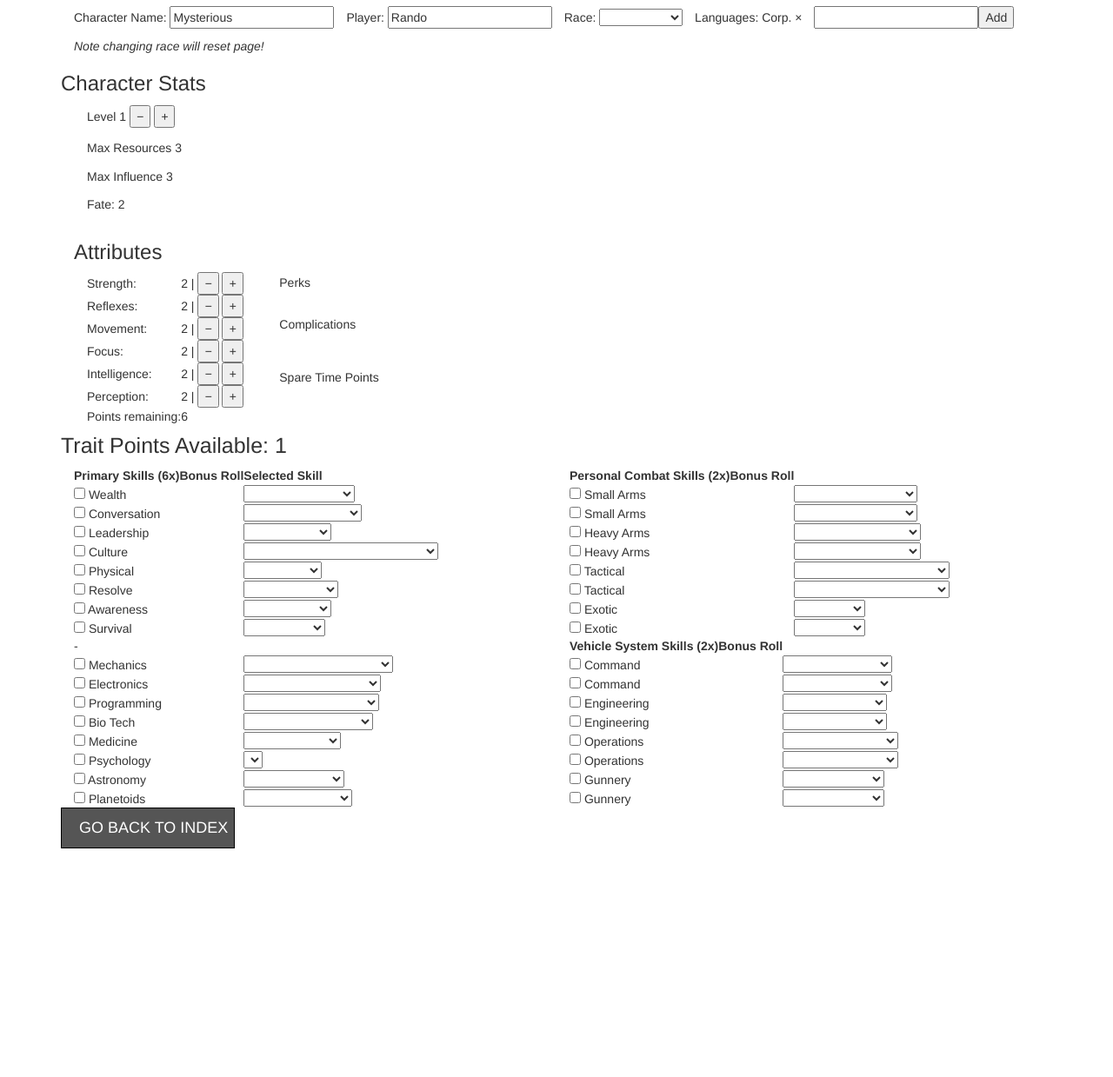
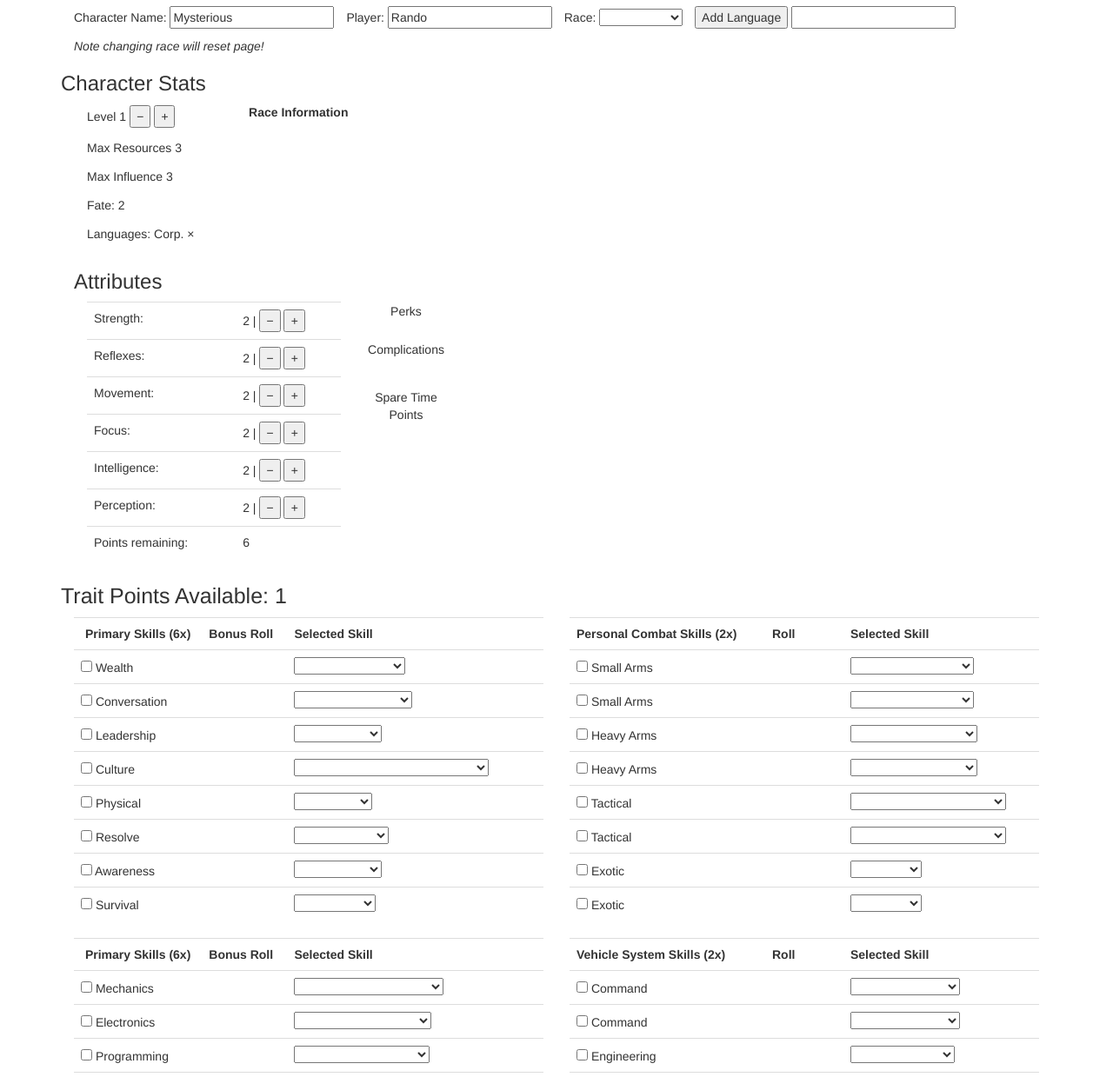
Before and after one commit to Einlanzerous/FECharCreation, a plain HTML site: page core/create.html in a window 1280 px wide. Shown: the part 56-1295 px from the top of the page at 87% size. Before the commit the page ends 1032 px from the top, so only its background shows below. Drawn offline with nearby package versions, Linux system fonts and the light colour scheme.

Commit message:
Bootstrap tables turned on for create page

```diff
--- a/core/create.html
+++ b/core/create.html
@@ -48,21 +48,15 @@
                     </div>
                 </li>
                 <li>
-                    <div ng-repeat="x in lang">
-                        Languages: {{x}}
-                        <span ng-click="remLang($index)">&times;</span>
-                    </div>
-                </li>
-                <li>
                     <div>
-                        <input ng-model="addMe"><button ng-click="addLang()">
-                        Add
-                    </button>
+                        <button ng-click="addLang()">
+                            Add Language
+                        </button>
+                        <input ng-model="addMe">
                     </div>
                 </li>
             </ul>
-        </div>
-        <div class="container">
+
             <i>Note changing race will reset page!</i>
         </div>
         <h3 class="separator">
@@ -70,7 +64,7 @@
         </h3>
         <div class="container">
             <div class="row">
-                <div class="col-md-12">
+                <div class="col-md-6">
                     <p>
                         Level {{level}}
                         <button ng-click="decLevel()">
@@ -89,6 +83,21 @@
                     <p>
                         Fate: {{fate}}
                     </p>
+                    <p ng-repeat="x in lang">
+                        Languages: {{x}} <span ng-click="remLang($index)">&times;</span>
+                    </p>
+                </div>
+                <div class="col-md-6">
+                    <table>
+                        <tr>
+                            <th>
+                                Race Information
+                            </th>
+                            <td class="raceInformation">
+
+                            </td>
+                        </tr>
+                    </table>
                 </div>
             </div>
         </div>
@@ -97,8 +106,8 @@
                 <h3 class="Separator">
                     Attributes
                 </h3>
-                <div class="col-md-6">
-                    <table>
+                <div class="col-md-8">
+                    <table class="table">
                         <tr>
                             <td>
                                 Strength:
@@ -194,7 +203,7 @@
                     </table>
 
                 </div>
-                <div class="col-md-6">
+                <div class="col-md-4">
                     <p>
                         Perks
                     </p>
@@ -223,14 +232,14 @@
         </div>
         <div class="col-md-6">
             <div>
-                <table>
-                    <th>
+                <table class="table">
+                    <th class="col-md-4">
                         Primary Skills (6x)
                     </th>
-                    <th>
+                    <th class="col-md-2">
                         Bonus Roll
                     </th>
-                    <th>
+                    <th class="col-md-6">
                         Selected Skill
                     </th>
                     <tr>
@@ -337,11 +346,17 @@
                             <select ng-model="primarySkills.survival" ng-options="x for x in primarySkillList.survival"></select>
                         </td>
                     </tr>
-                    <tr>
-                        <td>
-                            -
-                        </td>
-                    </tr>
+                </table>
+                <table class="table">
+                    <th class="col-md-4">
+                        Primary Skills (6x)
+                    </th>
+                    <th class="col-md-2">
+                        Bonus Roll
+                    </th>
+                    <th class="col-md-6">
+                        Selected Skill
+                    </th>
                     <tr>
                         <td>
                             <form>
@@ -450,12 +465,15 @@
             </div>
         </div>
         <div class="col-md-6">
-            <table>
-                <th>
+            <table class="table">
+                <th class="col-md-5">
                     Personal Combat Skills (2x)
                 </th>
-                <th>
-                    Bonus Roll
+                <th class="col-md-2">
+                    Roll
+                </th>
+                <th class="col-md-5">
+                    Selected Skill
                 </th>
                 <tr>
                     <td>
@@ -562,12 +580,15 @@
                     </td>
                 </tr>
             </table>
-            <table>
-                <th>
+            <table class="table">
+                <th class="col-md-5">
                     Vehicle System Skills (2x)
                 </th>
-                <th>
-                    Bonus Roll
+                <th class="col-md-2">
+                    Roll
+                </th>
+                <th class="col-md-5">
+                    Selected Skill
                 </th>
                 <tr>
                     <td>
--- a/core/create_apps.js
+++ b/core/create_apps.js
@@ -324,7 +324,7 @@ app.controller('ctrl', function ($scope) {
         programming: ["Software Engineering", "Hacking", "Artificial Intelligence", "Security Systems", "Datastream"],
         bio_tech: ["Genetic Engineering", "Bio-Weaponry", "Biological Systems", "Bio-Chemistry", "Augmentation"],
         medicine: ["Medical Care", "Pharmacology", "Surgery", "Physiotherapy", "Anatomy"],
-        Psychology: ["Psionchology", "Psychology", "Psychiatry", "Synaptronics", "Behavioural Science"],
+        psychology: ["Psionchology", "Psychology", "Psychiatry", "Synaptronics", "Behavioural Science"],
         astronomy: ["Navigation", "Cosmology", "Ley Lines", "Stellar Science", "Gravitation"],
         planetoids: ["Flora and Fauna", "Geology", "Meteorology", "Ecosystems", "Magnets"]
     };
```
